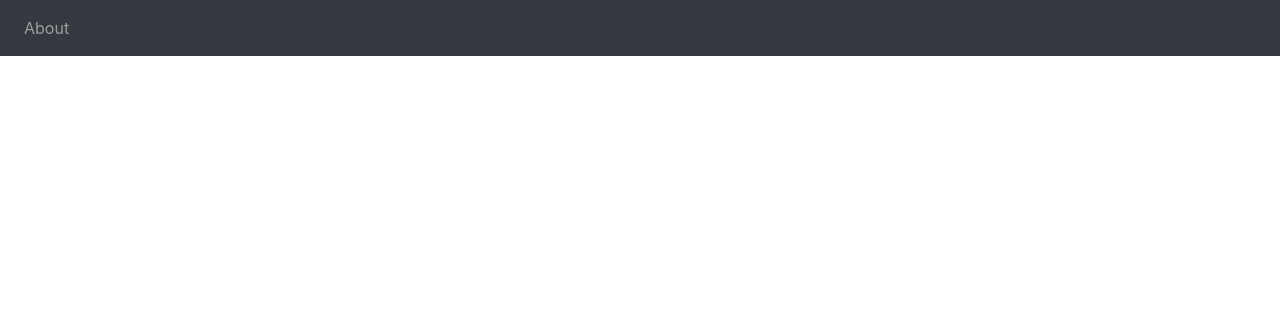
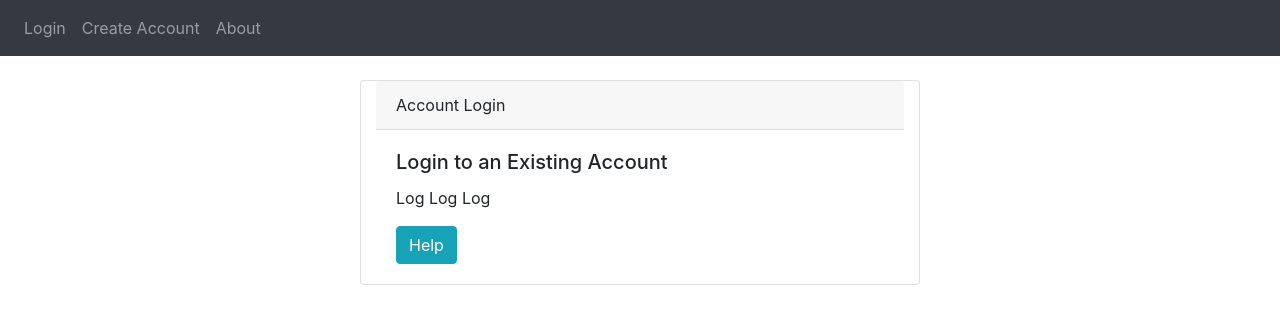
Before and after one commit to SaundersEddie/myTeamTaskPlanner, a React (Create React App) app in the folder client/: page /loginaccount in a window 1280 px wide. Shown: the top 324 px of the page. Built offline with nearby package versions, Linux system fonts and the light colour scheme.

Commit message:
Initial navbar and routing created on client side

```diff
--- a/client/src/App.js
+++ b/client/src/App.js
@@ -2,6 +2,8 @@
 import { BrowserRouter as Router, Route } from 'react-router-dom';
 import Navbar from './components/Navbar/Navbar-component';
 import About from './components/About/About-component';
+import CreateAccount from './components/User/NewUser-component';
+import LoginAccount from './components/User/Login-component';
 
 
 
@@ -17,6 +19,8 @@ function App() {
       {/* <Route path="/" exact component={DaysOfList} /> */}
       {/* {<Route path="/edit/:id" component={DaysOfChangeById} /> */}
       {/* <Route path="/create" component={DaysOfCreate} /> */}
+      <Route path="/loginaccount" component={LoginAccount} />
+      <Route path="/createaccount" component={CreateAccount} />
       <Route path="/about" component={About} />
     </Router>
   );
--- a/client/src/components/Navbar/Navbar-component.js
+++ b/client/src/components/Navbar/Navbar-component.js
@@ -13,7 +13,10 @@ export default class Navbar extends Component {
                             {/* <Link to="/" className="nav-link">All Days</Link> */}
                         </li>
                         <li className="navbar-item">
-                            {/* <Link to="/create" className="nav-link">Create Day</Link> */}
+                            <Link to="/loginaccount" className="nav-link">Login</Link>
+                        </li>
+                        <li className="navbar-item">
+                            <Link to="/createaccount" className="nav-link">Create Account</Link>
                         </li>
                         <li className="navbar-item">
                             <Link to="/about" className="nav-link">About</Link>
--- a/client/src/components/User/Login-component.js
+++ b/client/src/components/User/Login-component.js
@@ -1 +1,17 @@
-import React from 'react';
+import React, { Component } from 'react';
+// import { Link } from 'react-router-dom';
+
+export default class LoginAccount extends Component {
+    render() {
+        return (
+            <div className="card mx-auto container" style={{ width: 35 + "rem" }}>
+                <div className="card-header">Account Login</div>
+                <div className="card-body">
+                    <h5 className="card-title">Login to an Existing Account</h5>
+                    <p className="card-text">Log Log Log</p>
+                    <a href="https://github.com/" className="btn btn-info">Help</a>
+                </div>
+            </div>
+        )
+    }
+}
--- a/client/src/components/User/NewUser-component.js
+++ b/client/src/components/User/NewUser-component.js
@@ -1 +1,17 @@
-import React from 'react';
+import React, { Component } from 'react';
+// import { Link } from 'react-router-dom';
+
+export default class CreateAccount extends Component {
+    render() {
+        return (
+            <div className="card mx-auto container" style={{ width: 35 + "rem" }}>
+                <div className="card-header">Create New Account</div>
+                <div className="card-body">
+                    <h5 className="card-title">Create Account</h5>
+                    <p className="card-text">Please Fill In The Form to Create an Account</p>
+                    <a href="https://github.com/" className="btn btn-info">Help</a>
+                </div>
+            </div>
+        )
+    }
+}
```
